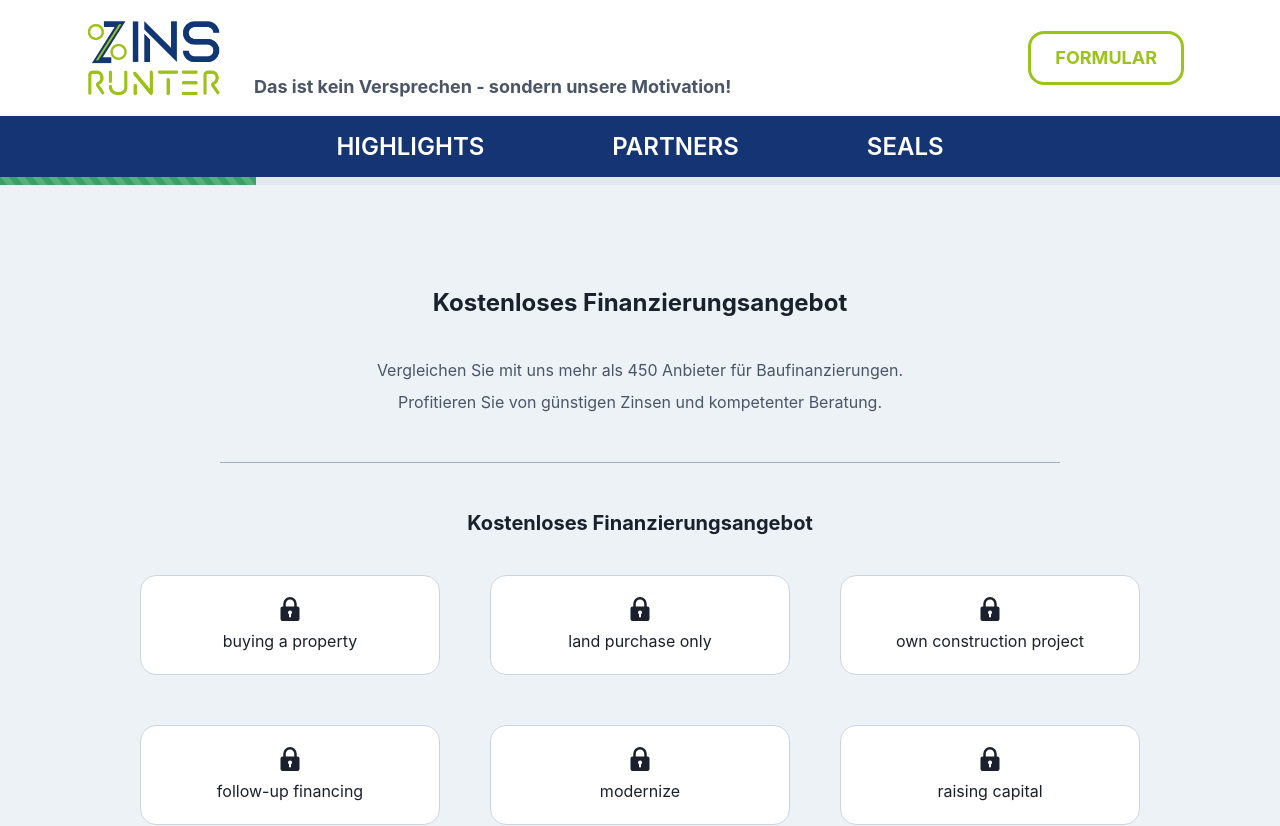
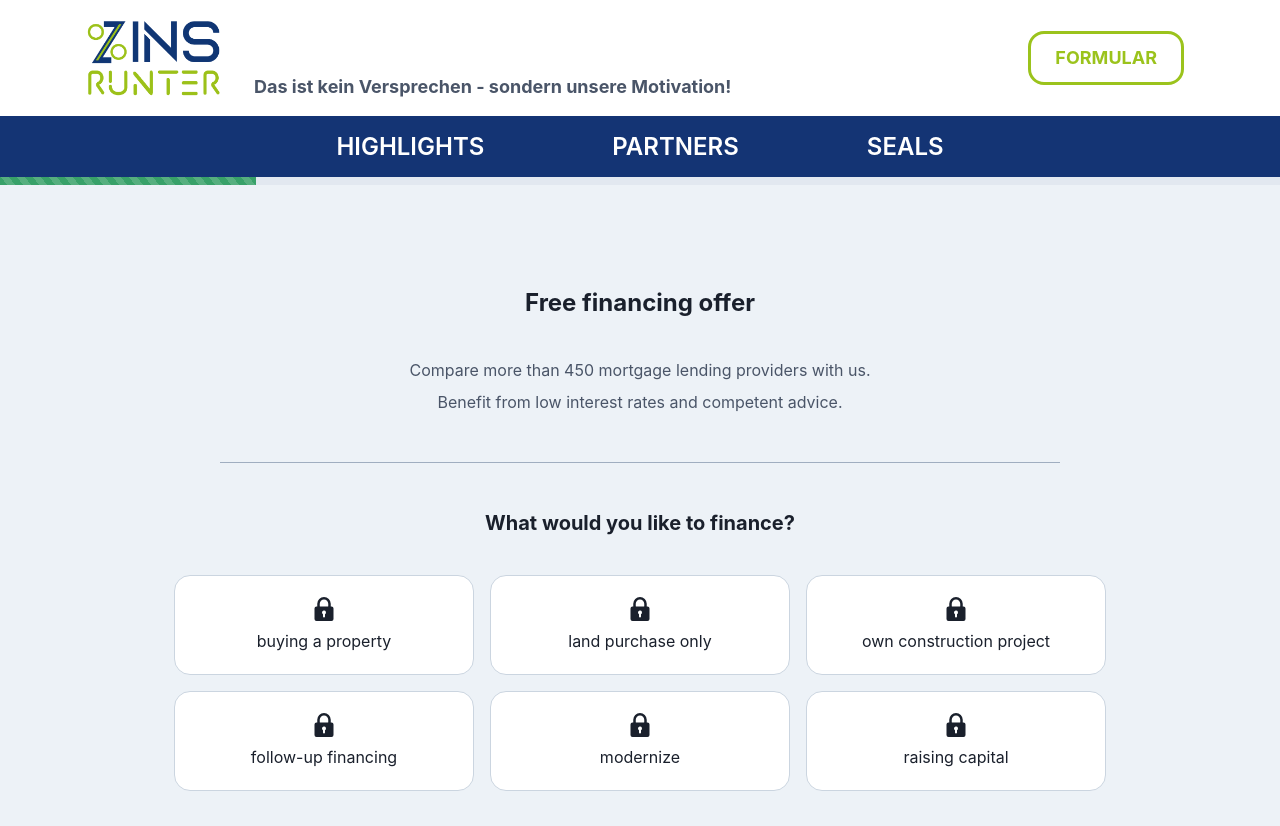
Before and after one commit to MKale112/zinsrunter, a Next.js app: page /formular in a window 1280 px wide. Shown: the top 826 px of the page. Built offline with nearby package versions, Linux system fonts and the light colour scheme.

Commit message:
Form in tiles

```diff
--- /dev/null
+++ b/components/Formular/estate.tsx
@@ -0,0 +1,33 @@
+import { Center, VStack, Text } from '@chakra-ui/react';
+import { estate } from 'data/form';
+import React, { FC } from 'react';
+import { TilePropDrill } from './types';
+
+export const Estate: FC<TilePropDrill> = ({ setFullFormData, setStep }) => {
+  const handleTileClick = (tileText: string) => {
+    setFullFormData((prev: any) => ({ ...prev, estate: tileText }));
+    setStep(2);
+  };
+  return (
+    <>
+      {estate.data.map((entry) => (
+        <Center
+          key={entry.key}
+          bg='white'
+          borderRadius='2xl'
+          border='1px'
+          borderColor='gray.300'
+          height='100px'
+          w={300}
+          _hover={{ cursor: 'pointer' }}
+          onClick={() => handleTileClick(entry.text)}
+        >
+          <VStack>
+            {React.createElement(entry.icon, { h: '24px', w: '24px' })}
+            <Text>{entry.text}</Text>
+          </VStack>
+        </Center>
+      ))}
+    </>
+  );
+};
--- /dev/null
+++ b/components/Formular/financeOffer.tsx
@@ -0,0 +1,33 @@
+import { Center, VStack, Text } from '@chakra-ui/react';
+import { financeOffer } from 'data/form';
+import React, { FC } from 'react';
+import { FormValues, TilePropDrill } from './types';
+
+export const FinanceOffer: FC<TilePropDrill> = ({ setFullFormData, setStep }) => {
+  const handleTileClick = (tileText: string) => {
+    setFullFormData((prevValues: FormValues) => ({ ...prevValues, financeOffer: tileText }));
+    setStep(1);
+  };
+  return (
+    <>
+      {financeOffer.data.map((entry) => (
+        <Center
+          key={entry.key}
+          bg='white'
+          borderRadius='2xl'
+          border='1px'
+          borderColor='gray.300'
+          height='100px'
+          w={300}
+          _hover={{ cursor: 'pointer' }}
+          onClick={() => handleTileClick(entry.text)}
+        >
+          <VStack>
+            {React.createElement(entry.icon, { h: '24px', w: '24px' })}
+            <Text>{entry.text}</Text>
+          </VStack>
+        </Center>
+      ))}
+    </>
+  );
+};
--- a/components/Formular/index.tsx
+++ b/components/Formular/index.tsx
@@ -1,106 +1,69 @@
-import { Box, Button, Center, Heading, Progress, SimpleGrid, Text, VStack } from '@chakra-ui/react';
-import { financeOffer } from 'data/form';
+import { Box, Heading, Progress, SimpleGrid, Text, VStack } from '@chakra-ui/react';
+import { FormState } from 'data/form';
 import React, { useState } from 'react';
 import { FullWidthContainer, ResponsiveContainer } from '../Containers';
+import { Estate } from './estate';
+import { FinanceOffer } from './financeOffer';
+import { PropertyUse } from './propertyUse';
+import { FormValues, TilePropDrill } from './types';
 
-// const Step2 = () => {
-//   return (
-//     <VStack py={10}>
-//       <Heading as='h3' fontSize={['lg', 'xl']} pb={8}>
-//         Die Immobilie
-//       </Heading>
-//       <SimpleGrid columns={3} spacing='50px' w='full'>
-//         {estate.map((entry) => (
-//           <Center
-//             key={entry.key}
-//             bg='white'
-//             borderRadius='2xl'
-//             border='1px'
-//             borderColor='gray.300'
-//             height='100px'
-//             w={300}
-//           >
-//             <VStack>
-//               {React.createElement(entry.icon, { h: '24px', w: '24px' })}
-//               <Text>{entry.text}</Text>
-//             </VStack>
-//           </Center>
-//         ))}
-//       </SimpleGrid>
-//     </VStack>
-//   );
-// };
-
-// const Step3 = () => {
-//   return (
-//     <VStack py={10}>
-//       <Heading as='h3' fontSize={['lg', 'xl']} pb={8}>
-//         Die Immobilie
-//       </Heading>
-//       <SimpleGrid columns={3} spacing='50px' w='full'>
-//         <Box bg='white' borderRadius='2xl' border='1px' borderColor='gray.300' height='100px' w={300}></Box>
-//         <Box bg='white' borderRadius='2xl' border='1px' borderColor='gray.300' height='100px' w={300}></Box>
-//         <Box bg='white' borderRadius='2xl' border='1px' borderColor='gray.300' height='100px' w={300}></Box>
-//       </SimpleGrid>
-//     </VStack>
-//   );
-// };
+const formSteps = ['financeOffer', 'estate', 'propertyUse'];
+const form = [FinanceOffer, Estate, PropertyUse];
 
 const Formular = () => {
-  const [step, setStep] = useState<number>(1);
+  const [step, setStep] = useState<number>(0);
+  const [fullFormData, setFullFormData] = useState<FormValues>();
   const numberOfSteps = 5;
-  const progress = (step / numberOfSteps) * 100;
+  const progress = (step + 1 / numberOfSteps) * 100;
+
+  const handleStepChange = (step: number) => {
+    setStep(step);
+    console.log(fullFormData);
+  };
+
   return (
+    <>
+      {
         <FullWidthContainer bg={'gray.100'}>
           <Progress
             bgColor='gray.200'
             colorScheme='green'
             size='sm'
-        hasStripe={step === numberOfSteps ? false : true}
+            hasStripe={step != numberOfSteps}
             value={progress}
           />
           <ResponsiveContainer>
-        <VStack minHeight='75vh' py={16}>
+            <VStack minHeight='75vh' py={!step ? 16 : 0}>
+              {!step && (
+                <>
                   <VStack py={10}>
                     <Heading as='h3' fontSize={['xl', '2xl']} pb={8}>
-              Kostenloses Finanzierungsangebot
+                      Free financing offer
                     </Heading>
-            <Text color='secondaryFontColor'>Vergleichen Sie mit uns mehr als 450 Anbieter für Baufinanzierungen.</Text>
-            <Text color='secondaryFontColor'>Profitieren Sie von günstigen Zinsen und kompetenter Beratung.</Text>
+                    <Text color='secondaryFontColor'>Compare more than 450 mortgage lending providers with us.</Text>
+                    <Text color='secondaryFontColor'>Benefit from low interest rates and competent advice.</Text>
                   </VStack>
                   <Box bgColor='gray.400' w='75%' h='1px' />
-          <VStack py={10}>
+                </>
+              )}
+              <VStack py={10} w='full'>
                 <Heading as='h3' fontSize={['lg', 'xl']} pb={8}>
-              Kostenloses Finanzierungsangebot
+                  {FormState[formSteps[step] as keyof typeof FormState]}
                 </Heading>
-            <SimpleGrid columns={3} spacing='50px' w='full'>
-              {financeOffer.map((entry) => {
-                return (
-                  <Center
-                    key={entry.key}
-                    bg='white'
-                    borderRadius='2xl'
-                    border='1px'
-                    borderColor='gray.300'
-                    height='100px'
-                    w={300}
-                    _hover={{ cursor: 'pointer' }}
-                  >
-                    <VStack>
-                      {React.createElement(entry.icon, { h: '24px', w: '24px' })}
-                      <Text>{entry.text}</Text>
-                    </VStack>
-                  </Center>
-                );
-              })}
+                <SimpleGrid columns={3} spacing={4} justifyItems={'center'}>
+                  <>
+                    {React.createElement(form[step], {
+                      setFullFormData: setFullFormData,
+                      setStep: handleStepChange,
+                    } as TilePropDrill)}
+                  </>
                 </SimpleGrid>
               </VStack>
             </VStack>
-        <Button variant='accent' onClick={() => setStep(step + 1)}>
-          Next Step
-        </Button>
           </ResponsiveContainer>
         </FullWidthContainer>
+      }
+    </>
   );
 };
 
--- /dev/null
+++ b/components/Formular/propertyUse.tsx
@@ -0,0 +1,33 @@
+import { Center, VStack, Text } from '@chakra-ui/react';
+import { propertyUse } from 'data/form';
+import React, { FC } from 'react';
+import { TilePropDrill } from './types';
+
+export const PropertyUse: FC<TilePropDrill> = ({ setFullFormData, setStep }) => {
+  const handleTileClick = (tileText: string) => {
+    setFullFormData((prev: any) => ({ ...prev, propertyUse: tileText }));
+    setStep(3);
+  };
+  return (
+    <>
+      {propertyUse.data.map((entry) => (
+        <Center
+          key={entry.key}
+          bg='white'
+          borderRadius='2xl'
+          border='1px'
+          borderColor='gray.300'
+          height='100px'
+          w={300}
+          _hover={{ cursor: 'pointer' }}
+          onClick={() => handleTileClick(entry.text)}
+        >
+          <VStack>
+            {React.createElement(entry.icon, { h: '24px', w: '24px' })}
+            <Text>{entry.text}</Text>
+          </VStack>
+        </Center>
+      ))}
+    </>
+  );
+};
--- /dev/null
+++ b/components/Formular/types.ts
@@ -0,0 +1,12 @@
+import { SetStateAction } from 'react';
+
+export type FormValues = {
+  financeOffer: string;
+  estate: string;
+  propertyUse: string;
+};
+
+export interface TilePropDrill {
+  setFullFormData: (value: any) => SetStateAction<FormValues>;
+  setStep: (value: number) => SetStateAction<number>;
+}
--- a/data/form.ts
+++ b/data/form.ts
@@ -3,9 +3,12 @@ import { LockIcon } from '@chakra-ui/icons';
 export enum FormState {
   financeOffer = 'What would you like to finance?',
   estate = 'Estate',
+  propertyUse = 'How is the property used?',
 }
 
-export const financeOffer = [
+export const financeOffer = {
+  key: 'financeOffer',
+  data: [
     {
       key: 'buyPropery',
       icon: LockIcon,
@@ -36,16 +39,77 @@ export const financeOffer = [
       icon: LockIcon,
       text: 'raising capital',
     },
-];
+  ],
+};
 
-export const estate = [
-  { key: 'condominium', icon: LockIcon, text: 'condominium' },
-  { key: 'detachedHouse', icon: LockIcon, text: 'detached house' },
-  { key: 'plotOnly', icon: LockIcon, text: 'plot only' },
-  { key: 'semiDetachedHouse', icon: LockIcon, text: 'semi-detached house' },
-  { key: 'twoFamilyHouse', icon: LockIcon, text: 'two-family house' },
-  { key: 'midTerraceHouse', icon: LockIcon, text: 'Mid-terrace house' },
-  { key: 'terracedHouse', icon: LockIcon, text: 'terraced house' },
-  { key: 'apartmentBuilding', icon: LockIcon, text: 'apartment building' },
-  { key: 'residentialCommercialBuilding', icon: LockIcon, text: 'residential/commercial building' },
-];
+export const estate = {
+  key: 'estate',
+  data: [
+    {
+      key: 'condominium',
+      icon: LockIcon,
+      text: 'condominium',
+    },
+    {
+      key: 'detachedHouse',
+      icon: LockIcon,
+      text: 'detached house',
+    },
+    {
+      key: 'plotOnly',
+      icon: LockIcon,
+      text: 'plot only',
+    },
+    {
+      key: 'semiDetachedHouse',
+      icon: LockIcon,
+      text: 'semi-detached house',
+    },
+    {
+      key: 'twoFamilyHouse',
+      icon: LockIcon,
+      text: 'two-family house',
+    },
+    {
+      key: 'midTerraceHouse',
+      icon: LockIcon,
+      text: 'Mid-terrace house',
+    },
+    {
+      key: 'terracedHouse',
+      icon: LockIcon,
+      text: 'terraced house',
+    },
+    {
+      key: 'apartmentBuilding',
+      icon: LockIcon,
+      text: 'apartment building',
+    },
+    {
+      key: 'residentialCommercialBuilding',
+      icon: LockIcon,
+      text: 'residential/commercial building',
+    },
+  ],
+};
+
+export const propertyUse = {
+  key: 'propertyUse',
+  data: [
+    {
+      key: 'selfInhabited',
+      icon: LockIcon,
+      text: 'Self inhabited',
+    },
+    {
+      key: 'rented',
+      icon: LockIcon,
+      text: 'Rented',
+    },
+    {
+      key: 'partlyRented',
+      icon: LockIcon,
+      text: 'Partly rented',
+    },
+  ],
+};
```
Also changed, not shown: .eslintrc.json, pages/formular/index.tsx (renamed from pages/formular.tsx). Lines whose indentation alone changed are shown as unchanged.
